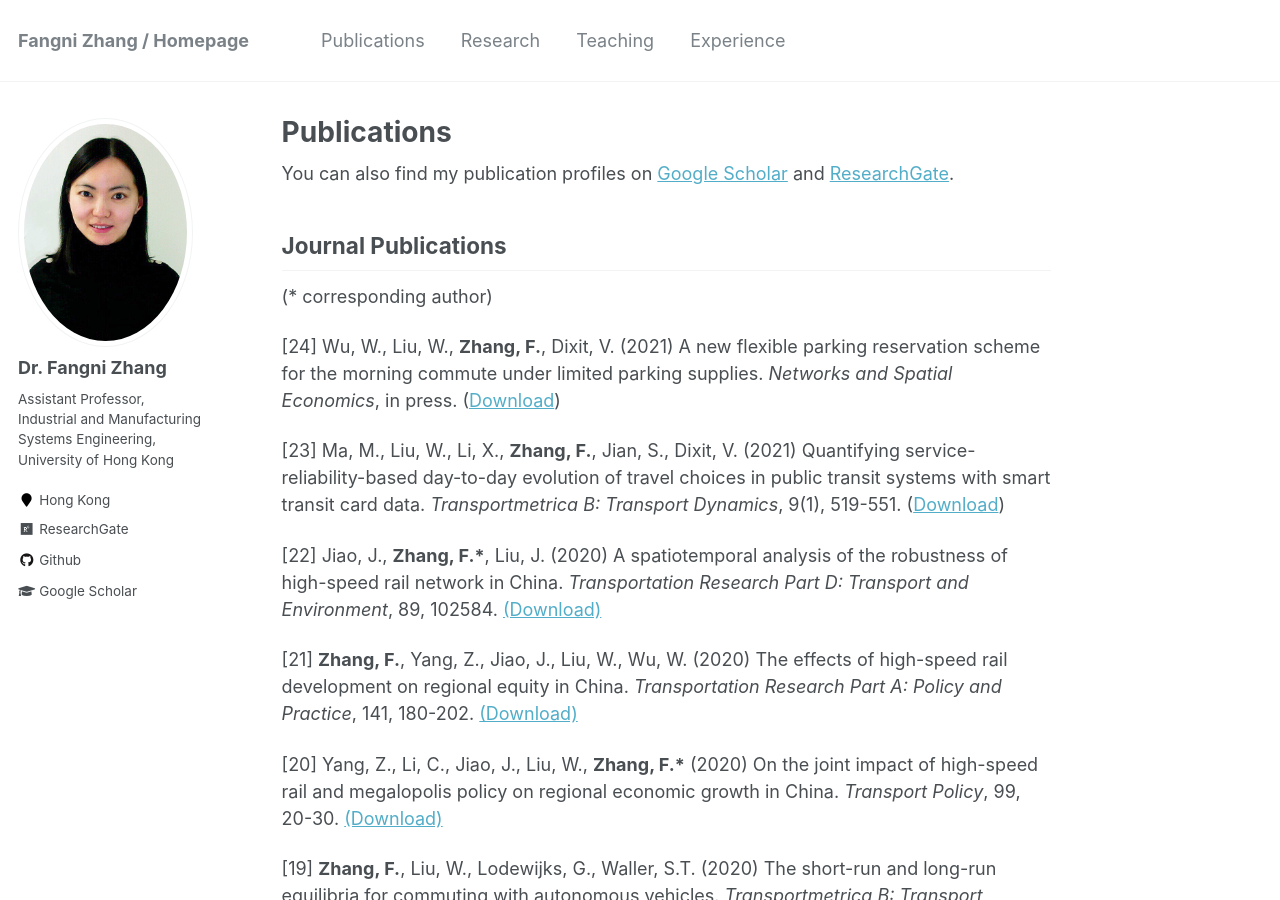
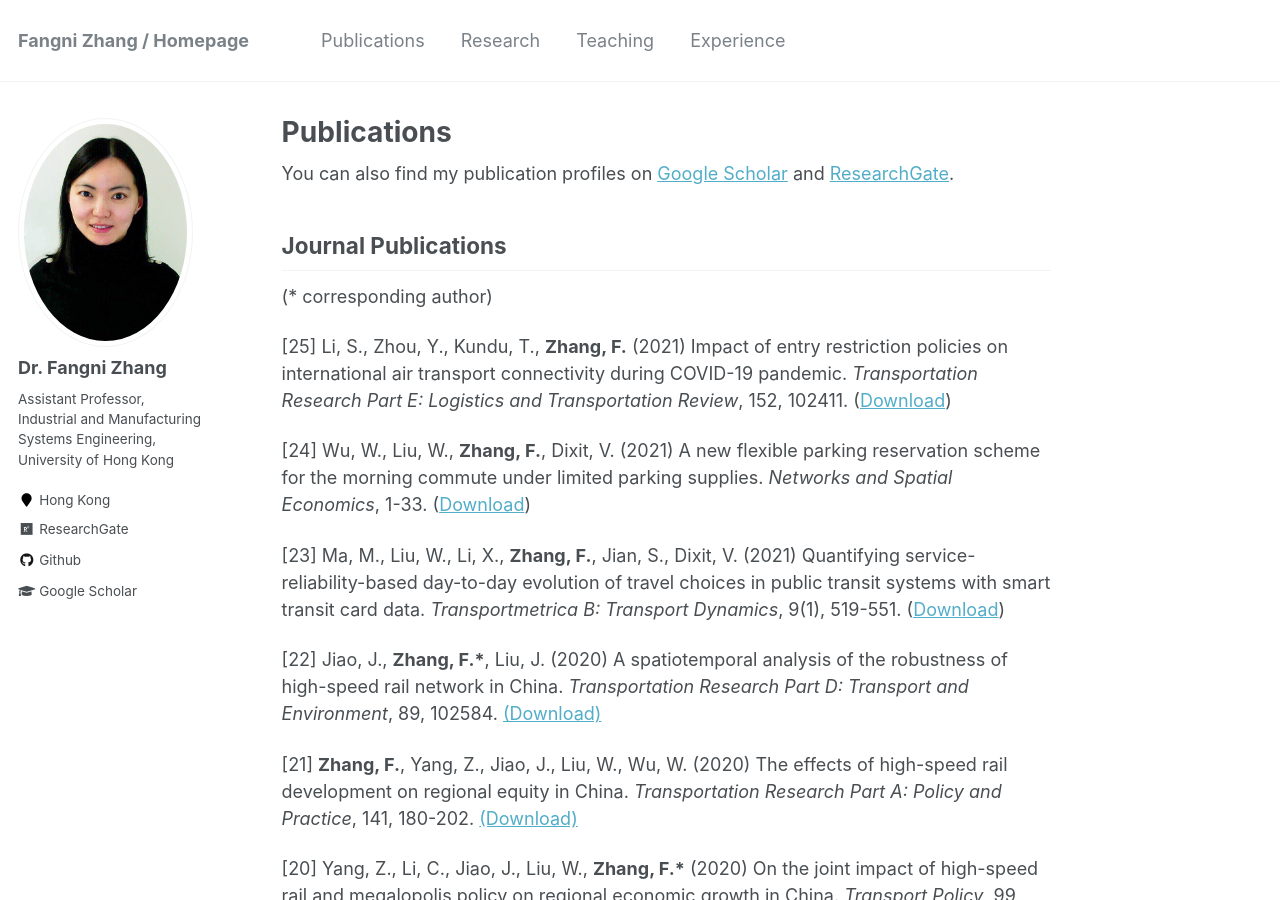
Before and after one commit to fangnizhang/fangnizhang.github.io, a Jekyll site: the page built from _pages/publications.md, in a window 1280 px wide and 900 px high. Built offline with Jekyll 4.4.1, drawn with Linux system fonts in a browser that asks for light colours.

Commit message:
Update publications.md

```diff
--- a/_pages/publications.md
+++ b/_pages/publications.md
@@ -20,7 +20,9 @@ Journal Publications
 ----------
 (* corresponding author)
 
-[24] Wu, W., Liu, W., __Zhang, F.__, Dixit, V. (2021) A new flexible parking reservation scheme for the morning commute under limited parking supplies. _Networks and Spatial Economics_, in press. ([Download](https://doi.org/DOI))
+[25] Li, S., Zhou, Y., Kundu, T., __Zhang, F.__ (2021) Impact of entry restriction policies on international air transport connectivity during COVID-19 pandemic. _Transportation Research Part E: Logistics and Transportation Review_, 152, 102411. ([Download](https://doi.org/10.1016/j.tre.2021.102411))
+
+[24] Wu, W., Liu, W., __Zhang, F.__, Dixit, V. (2021) A new flexible parking reservation scheme for the morning commute under limited parking supplies. _Networks and Spatial Economics_, 1-33. ([Download](https://doi.org/10.1007/s11067-021-09538-5))
 
 [23] Ma, M., Liu, W., Li, X., __Zhang, F.__, Jian, S., Dixit, V. (2021) Quantifying service-reliability-based day-to-day evolution of travel choices in public transit systems with smart transit card data. _Transportmetrica B: Transport Dynamics_, 9(1), 519-551. ([Download](https://doi.org/10.1080/21680566.2021.1916645))
 
```
